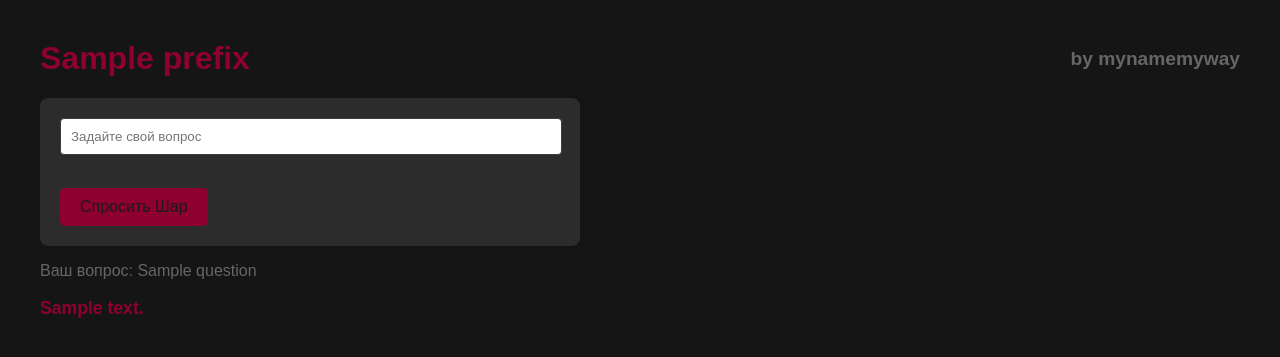
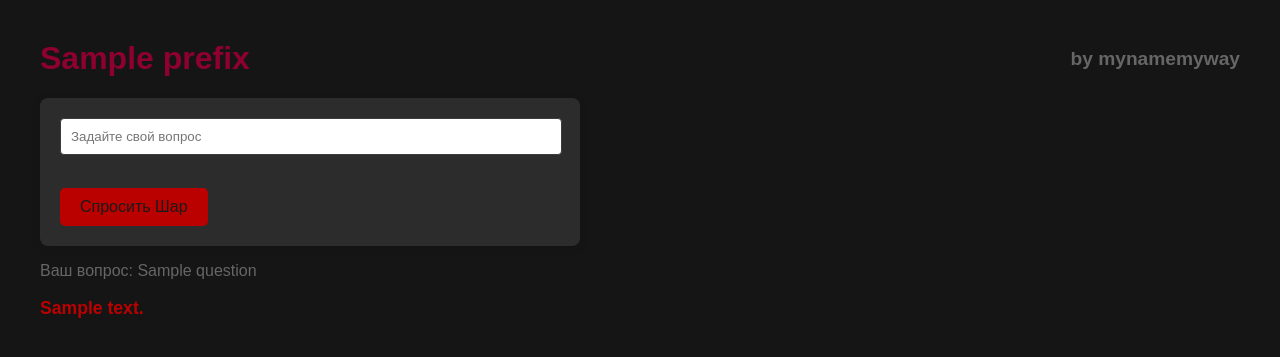
Before and after one commit to mynamemyway/Bad-Magic-Ball, a Flask app: template templates/index.html in a window 1280 px wide. Shown: the top 357 px of the page. Run offline with Flask 3, Linux system fonts and the light colour scheme; the template is opened without the code that fills it: most values are stand-ins (such as "Sample title", 1, 10 or a date in 2020).

Commit message:
up_colors

```diff
--- a/templates/index.html
+++ b/templates/index.html
@@ -50,7 +50,7 @@
         }
 
         button {
-            background-color: #8d002f;
+            background-color: #bb0000;
             /* Цвет фона кнопки (фиолетовый) */
             color: rgb(28, 26, 26);
             /* Цвет текста на кнопке (белый) */
@@ -62,7 +62,7 @@
         }
 
         button:hover {
-            background-color: #94274c;
+            background-color: #c02929;
             /* Цвет фона кнопки при наведении (более светлый фиолетовый) */
         }
 
@@ -84,7 +84,7 @@
 
         .answer-text {
             font-weight: bold;
-            color: #8d002f;
+            color: #bb0000;
             /* Цвет текста ответа шара (фиолетовый) */
             font-size: 1.1em;
         }
```
